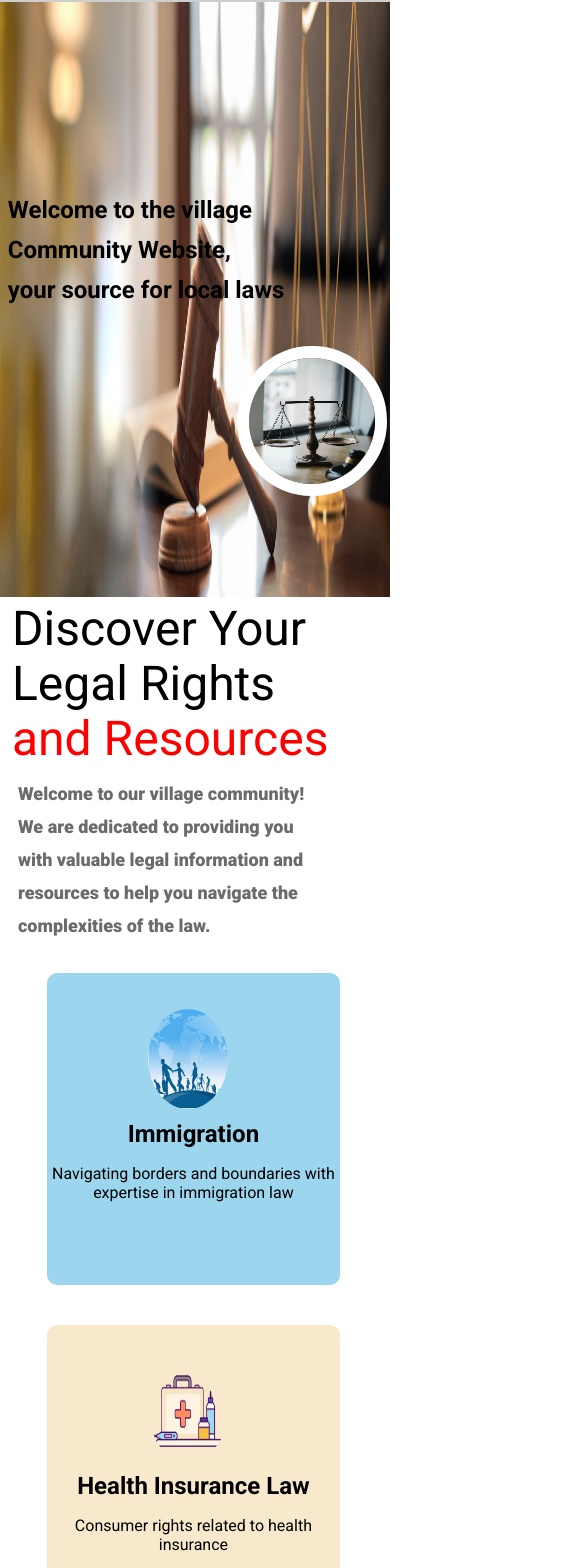
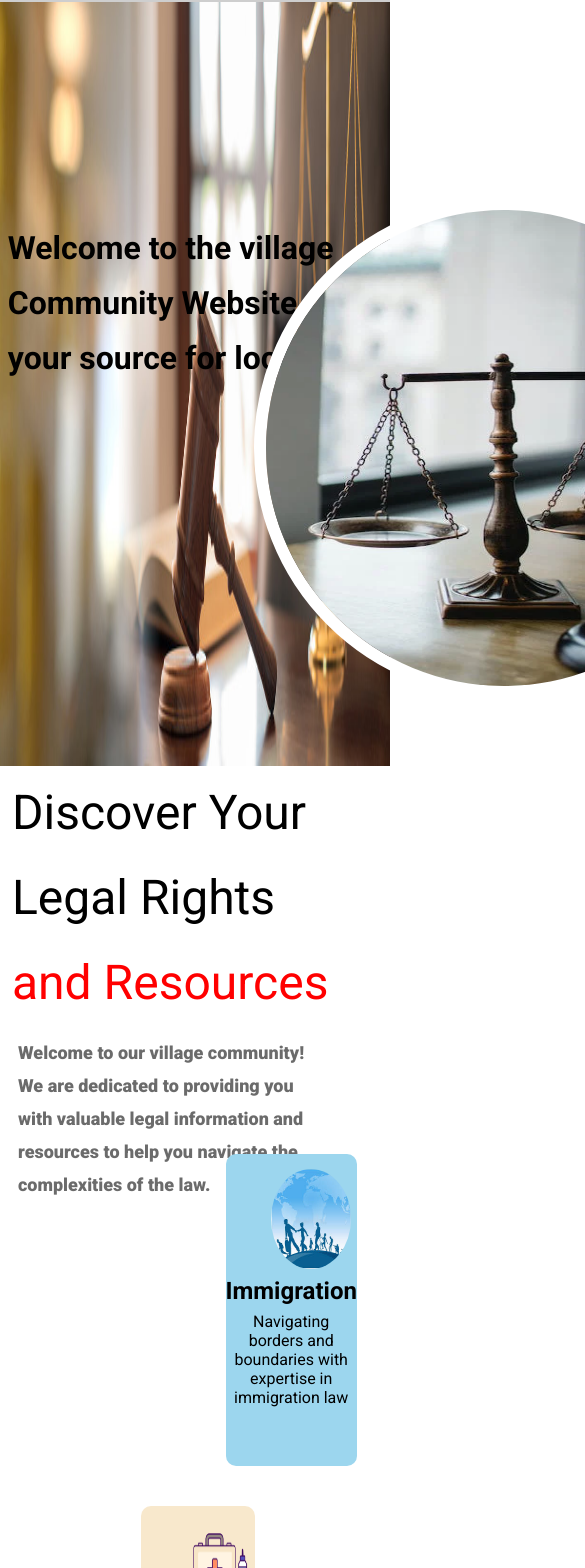
Before and after one commit to akkhileshrp/legal-laws-client, a React (Vite) app: page / in a window 390 px wide. Shown: the part 78-1646 px from the top of the page, 585 px wide, since content can reach past the window. Built offline with nearby package versions, Linux system fonts and the light colour scheme; sample sign-in values are in the browser's storage; the HTML template or start-up script is replaced by a standard one.

Commit message:
logout functionality handled

```diff
--- a/src/components/Navbar.jsx
+++ b/src/components/Navbar.jsx
@@ -1,13 +1,20 @@
-import React, { useState } from "react";
+import React, { useState, useContext } from "react";
 import "../styles/Navbar.css";
-import { Link } from "react-router-dom";
+import { Link, useNavigate } from "react-router-dom";
 import MenuIcon from '@mui/icons-material/Menu';
 import CloseIcon from '@mui/icons-material/Close';
+import { AuthContext } from "../context/AuthContext";
 
 export default function Navbar() {
     const [menuOpen, setMenuOpen] = useState(false);
     const toggleMenu = () => setMenuOpen(!menuOpen);
-
+    const navigate = useNavigate();
+    const loggedUserData = useContext(AuthContext);
+    const logout = () => {
+        localStorage.removeItem("token");
+        loggedUserData.setLoggedUser(null);
+        navigate("/login");
+    };
     return (
         <>
             <nav className="navbar">
@@ -23,7 +30,7 @@ export default function Navbar() {
                     <li><Link to="/lawsandregulations">Laws&Regulations</Link></li>
                     <li><Link to="/resources">Resources</Link></li>
                     <li><Link to="/contact">Contact</Link></li>
-                    <li>Logout</li>
+                    <li onClick={logout}>Logout</li>
                 </ul>
             </nav>
         </>
--- a/src/styles/Homepage.css
+++ b/src/styles/Homepage.css
@@ -181,69 +181,3 @@
     text-align: center;
     margin-top: 5%;
 }
-
-@media (max-width: 428px) {
-    .main-logo {
-        width: 100%;
-        height: 80vh;
-    }
-
-    .homepage-content {
-        font-size: 12px;
-        line-height: 40px;
-        bottom: 54%;
-    }
-
-    .sub-img {
-        height: 150px;
-        width: 150px;
-        bottom: 32%;
-        left: 237px;
-    }
-
-    .home-page-card {
-        margin-top: 60%;
-        margin-left: -60%;
-    }
-
-    .home-page-card-one {
-        margin-left: -60%;
-        position: relative;
-        left: 0;
-    }
-
-    .home-page-card-two {
-        margin-left: -60%;
-        margin-top: 6%;
-    }
-
-    .home-page-card-two-two {
-        margin-left: -60%;
-        left: 0;
-    }
-
-    .home-main-content {
-        flex-direction: column;
-    }
-
-    .mid-content {
-        margin-top: -35%;
-        margin-left: 11%;
-    }
-
-    .mid-content-dec {
-        margin-left: 12%;
-        width: 50%;
-    }
-
-    .bottom-content {
-        flex-direction: column;
-        gap: 30px;
-        margin-bottom: 50px;
-        margin-left: 8%;
-    }
-
-    .hero-section {
-        line-height: 55px;
-    }
-}
```
